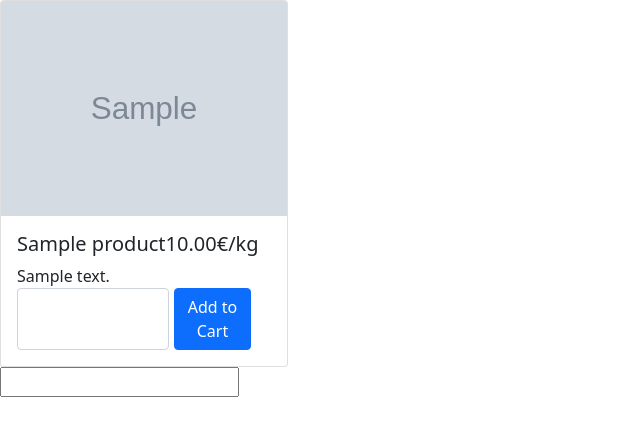
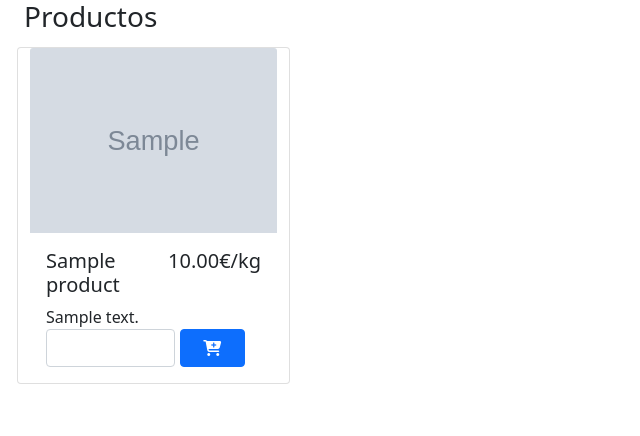
Before and after one commit to tfermoso/phpproduccion, a PHP site: page / in a window 1280 px wide. Shown: the top 436 px of the page, without its empty margins (0-640 px from the left). Run offline with PHP 8.4, Linux system fonts and the light colour scheme; tables that the repository leaves empty hold one stand-in row (values such as "Sample post"); grey boxes marked "Sample" are stand-in pictures; a stand-in replaces the project's code that opens the database connection; some libraries are stand-ins or nearby versions.

Commit message:
ajustando estilo para moviles

```diff
--- a/assets/css/index.css
+++ b/assets/css/index.css
@@ -11,3 +11,6 @@
 .add-to-cart{
     display: flex;
 }
+.productcard{
+    margin: 5px;
+}
--- a/index.php
+++ b/index.php
@@ -18,14 +18,18 @@ $resultados = $consulta->fetchAll(PDO::FETCH_ASSOC);
     <!-- Bootstrap CSS -->
     <link href="https://cdn.jsdelivr.net/npm/bootstrap@5.0.2/dist/css/bootstrap.min.css" rel="stylesheet" integrity="sha384-EVSTQN3/azprG1Anm3QDgpJLIm9Nao0Yz1ztcQTwFspd3yD65VohhpuuCOmLASjC" crossorigin="anonymous">
     <link rel="stylesheet" href="assets/css/index.css">
+    <link rel="stylesheet" href="https://cdnjs.cloudflare.com/ajax/libs/font-awesome/6.5.2/css/all.min.css" integrity="sha512-SnH5WK+bZxgPHs44uWIX+LLJAJ9/2PkPKZ5QiAj6Ta86w+fsb2TkcmfRyVX3pBnMFcV7oQPJkl9QevSCWr3W6A==" crossorigin="anonymous" referrerpolicy="no-referrer" />
     <title>App Orders</title>
 </head>
 
 <body>
+    <div class="container contenedor-productos row">
+    <h3>Productos</h3>
+
     <?php
     // Mostrar los resultados
     foreach ($resultados as $product) {
-        echo '<div class="card" style="width: 18rem;">
+        echo '<div class="card productcard col-md-3 col-sm-12" ">
         <img src="assets/product/' . $product["image"] . '" class="card-img-top" alt="...">
         <div class="card-body">
         <div class="producto-detalle">
@@ -39,13 +43,13 @@ $resultados = $consulta->fetchAll(PDO::FETCH_ASSOC);
           </div>
           <div class="add-to-cart">
             <input class="form-control" type="number" name="" id="">
-            <a href="#" class="btn btn-primary">Add to Cart</a>
+            <a href="#" class="btn btn-primary"><i class="fa-solid fa-cart-plus"></i></a>
           </div>
         </div>
       </div>';
     }
     ?>
-<input type="number" name="" id="">
+     </div>
     <!-- Optional JavaScript; choose one of the two! -->
 
     <!-- Option 1: Bootstrap Bundle with Popper -->
```
